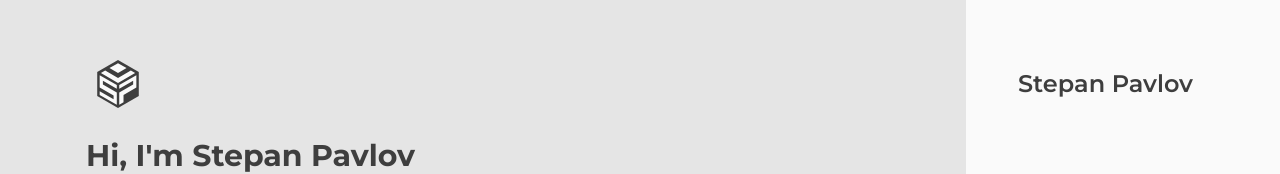
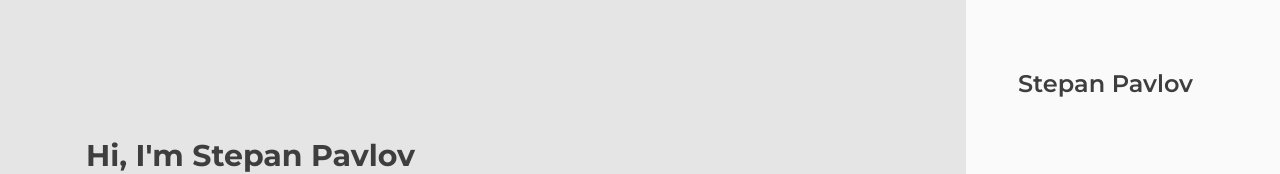
Before and after one commit to pvlvstepan/portfolio-v1, a React (Create React App) app: page / in a window 1280 px wide. Shown: the top 174 px of the page. Built offline with nearby package versions, Linux system fonts and the light colour scheme.

Commit message:
Remove Logo & Refactor SideNav layout

```diff
--- a/src/animations/index.js
+++ b/src/animations/index.js
@@ -25,7 +25,7 @@ export const staggerChildren = {
             transition: {
                 type: 'spring',
                 duration: 1,
-                staggerChildren: 0.2
+                staggerChildren: 0.1
             }
         }
     },
--- a/src/components/SideNav/LogoLink/index.js
+++ /dev/null
@@ -1,32 +0,0 @@
-import React from 'react';
-import { Link as ScrollLink } from 'react-scroll';
-import { Link } from '@chakra-ui/layout';
-import Logo from '../../../data/img/Logo';
-
-const LogoLink = ({ scrollDirection, navIsOpen, scrolledToTop }) => {
-
-    return (
-        <Link
-            aria-label='Go to home'
-            left={{ xs: '16px', lg: 'initial' }}
-            px='8px'
-            pos={{ xs: 'fixed', lg: 'absolute' }}
-            transition='top .25s ease-in-out'
-            top={{
-                xs: (scrollDirection === 'up' && !scrolledToTop) ? '12px' : navIsOpen || scrolledToTop ? '24px' : '-60px',
-                lg: '60px',
-                xxl: '85px'
-            }}
-            as={ScrollLink}
-            zIndex='sticky'
-            href='home'
-            to='home'
-            smooth={true}
-            spy={false}
-            duration={1500} >
-            <Logo />
-        </Link >
-    );
-};
-
-export default LogoLink;
--- a/src/components/SideNav/index.js
+++ b/src/components/SideNav/index.js
@@ -1,22 +1,16 @@
-import useScrollDirection from '../../hooks/useScrollDirection';
-import { Flex, HStack, VStack, useColorModeValue, useOutsideClick, Box } from '@chakra-ui/react';
+import { Flex, HStack, VStack, useColorModeValue, useOutsideClick } from '@chakra-ui/react';
 import { AiOutlineInstagram, AiFillGithub } from 'react-icons/ai';
 import { FaLinkedinIn } from 'react-icons/fa';
-import React, { useEffect, useRef, useState } from 'react';
+import React, { useEffect, useState } from 'react';
 import NavLink from './NavLink';
 import ColorModeToggle from './ColorModeToggle';
 import { github, instagram, linkedIn } from './../../data/contactDetails';
-import { Squash as Hamburger } from 'hamburger-react';
-import LogoLink from './LogoLink';
 import NavOverlay from './NavOverlay';
 
 const SideNav = () => {
 
     const bg = useColorModeValue('light.bgLighter', 'dark.bgLighter');
     const [navIsOpen, setNavIsOpen] = useState(false);
-    const [scrolledToTop, setScrolledToTop] = useState(true);
-    const burgerRef = useRef();
-    const scrollDirection = useScrollDirection('down');
 
     useEffect(() => {
         if (navIsOpen === true) {
@@ -26,25 +20,8 @@ const SideNav = () => {
         }
     }, [navIsOpen]);
 
-    useOutsideClick({
-        ref: burgerRef,
-        handler: () => setNavIsOpen(false)
-    });
-
-    const handleScroll = () => {
-        setScrolledToTop(window.pageYOffset < 50);
-    };
-
-    useEffect(() => {
-        window.addEventListener('scroll', handleScroll);
-
-        return () => {
-            window.removeEventListener('scroll', handleScroll);
-        };
-    }, []);
-
     return (
-        <Box>
+        <>
             <NavOverlay visibility={navIsOpen ? 'visible' : 'hidden'} />
             <Flex
                 as='aside'
@@ -68,13 +45,13 @@ const SideNav = () => {
                 transition='right .25s ease-in-out'>
 
                 <NavLink text='Stepan Pavlov' to='home' type='title' />
-                <VStack spacing={3} align='left' my={12}>
+                <VStack as='nav' spacing={3} align='left' my={12}>
                     <NavLink text='Projects' to='projects' type='menuLink' />
                     <NavLink text='About' to='about' type='menuLink' />
                     <NavLink text='Contact' to='contact' type='menuLink' />
                 </VStack>
                 <VStack spacing={12} align='left'>
-                    <HStack spacing={6}>
+                    <HStack as='nav' spacing={6}>
                         <NavLink text={<AiOutlineInstagram />} to={instagram} type='socialLink' />
                         <NavLink text={<AiFillGithub />} to={github} type='socialLink' />
                         <NavLink text={<FaLinkedinIn />} to={linkedIn} type='socialLink' />
@@ -82,31 +59,7 @@ const SideNav = () => {
                     <ColorModeToggle />
                 </VStack>
             </Flex>
-            <Box
-                pos='fixed'
-                h='72px'
-                w='100%'
-                left={0}
-                r={0}
-                transition='.25s ease-in-out'
-                bg={{ xs: navIsOpen || scrolledToTop ? 'none' : bg, lg: 'none' }}
-                top={(scrollDirection === 'up' && !scrolledToTop && !navIsOpen) ? '0' : '-72px'}
-                zIndex='sticky'
-                boxShadow={{ xs: navIsOpen || scrolledToTop ? 'none' : 'lg', lg: 'none' }}>
-            </Box>
-            <LogoLink scrollDirection={scrollDirection} navIsOpen={navIsOpen} scrolledToTop={scrolledToTop} />
-            <Box
-                overflowY=''
-                visibility={{ lg: 'hidden' }}
-                pos='fixed'
-                zIndex='sticky'
-                right='16px'
-                top={(scrollDirection === 'up' && !scrolledToTop) ? '12px' : navIsOpen || scrolledToTop ? '24px' : '-60px'}
-                transition='top .25s ease-in-out'
-                ref={burgerRef}>
-                <Hamburger label="Show menu" duration={0.25} rounded={true} toggled={navIsOpen} toggle={setNavIsOpen} />
-            </Box>
-        </Box>
+        </>
     );
 };
 
--- a/src/data/img/Logo.js
+++ /dev/null
@@ -1,20 +0,0 @@
-import React from 'react';
-import { useColorModeValue } from '@chakra-ui/color-mode';
-
-const Logo = () => {
-
-    const bg = useColorModeValue('var(--sp-colors-light-secondary)', 'var(--sp-colors-dark-secondary)');
-    const color = useColorModeValue('var(--sp-colors-light-bgLighter)', 'var(--sp-colors-dark-bgLighter)');
-
-    return (
-        <svg width="48" height="48" viewBox="0 0 1148 1148" fill="none" xmlns="http://www.w3.org/2000/svg">
-            <path d="M574 0L1071.1 287V861L574 1148L76.9014 861V287L574 0Z" fill={bg} />
-            <path d="M545.267 599.322V687.949L212.737 495.924V584.551L545.267 776.576V1072L136 835.661V747.034L468.529 939.059V850.432L136 658.407V362.983L545.267 599.322Z" fill={color} />
-            <path d="M603.733 599.322V687.949L936.262 495.924V584.551L603.733 776.576V1072L706.05 1012.92V835.661L1013 658.407V362.983L603.733 599.322Z" fill={color} />
-            <path d="M165.233 312.339L267.55 253.254L472.183 371.424L574.5 430.508L676.817 371.424L881.45 253.254L983.767 312.339L574.5 548.678L165.233 312.339Z" fill={color} />
-            <path d="M369.867 194.169L574.5 312.339L779.133 194.169L574.5 76L369.867 194.169Z" fill={color} />
-        </svg>
-    );
-};
-
-export default Logo;
```
